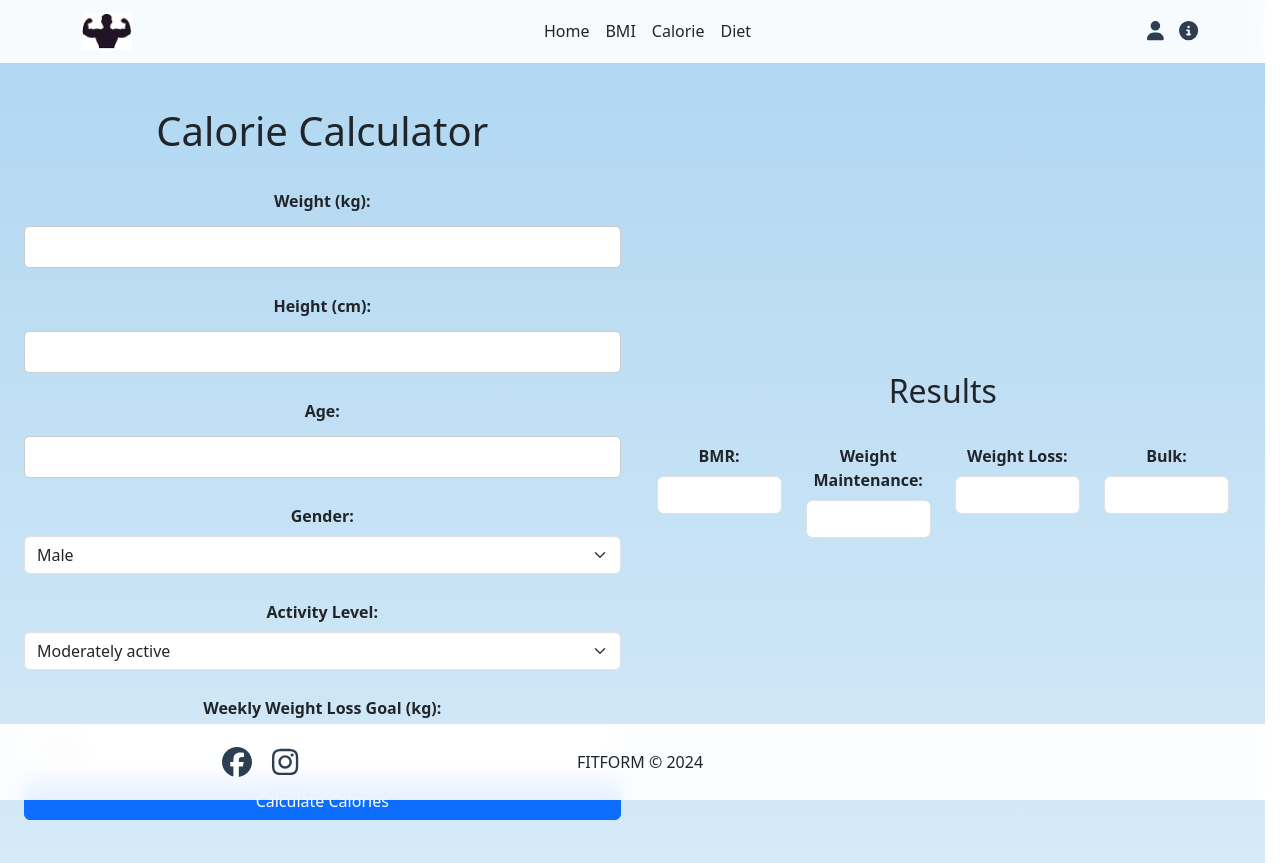
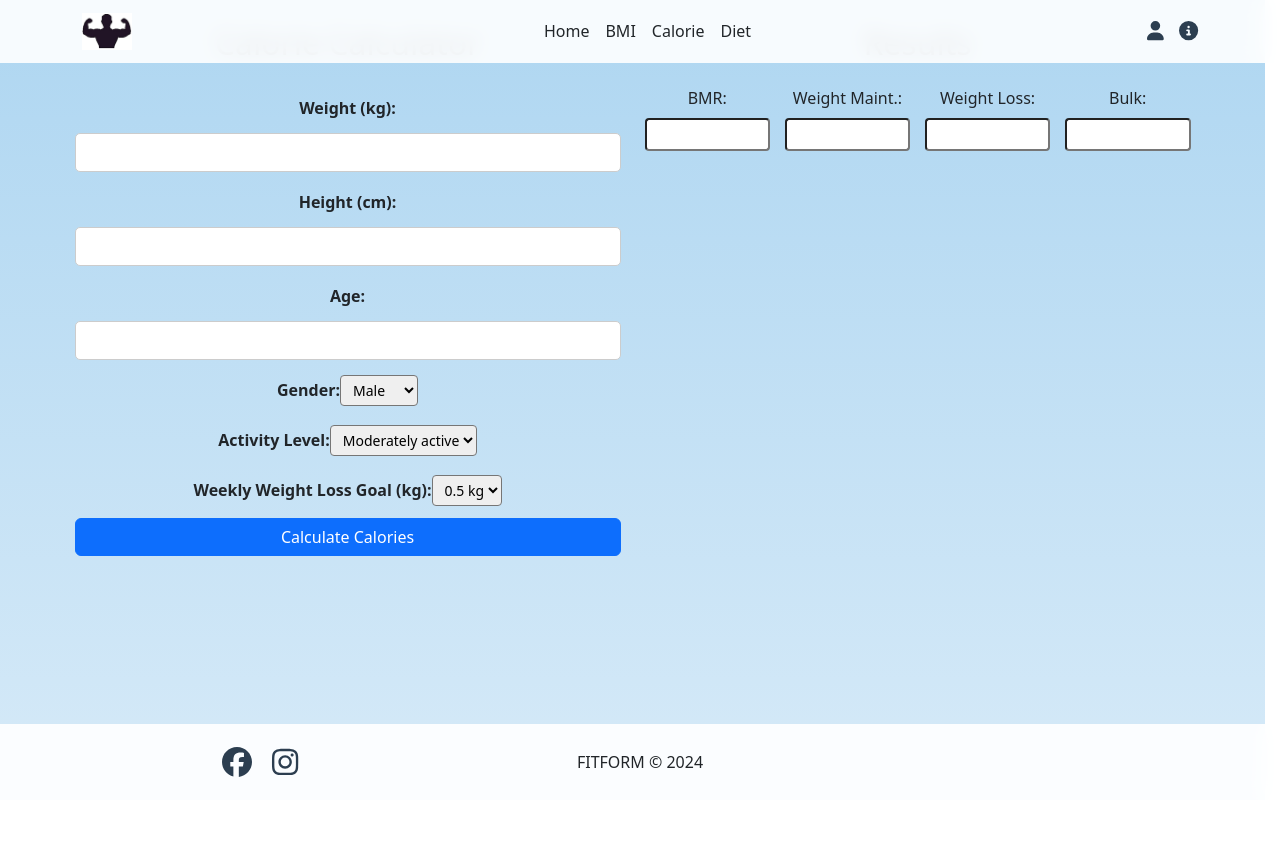
Before and after one commit to valyiroland/FittnesProjekt, a React (Create React App) app: page /Calorie in a window 1280 px wide. After the commit the page ends 800 px from the top, so only its background shows below. Built offline with nearby package versions, Linux system fonts and the light colour scheme.

Commit message:
Calorie oldal kinézet javítása

```diff
--- /dev/null
+++ b/src/Calorie.css
@@ -0,0 +1,65 @@
+.calculator-bg {
+    background-color: #bde0fe;
+    min-height: calc(100vh - 136px);
+    padding: 1rem 0;
+  }
+
+  .form-control,
+  .form-select {
+    height: 45px;
+    border: none;
+    background-color: #fff;
+    border-radius: 4px;
+  }
+
+  .form-control-sm,
+  .form-select-sm,
+  .btn {
+    height: 35px;
+  }
+
+  .form-control-sm {
+    height: 35px;
+    border: none;
+    background-color: #fff;
+    border-radius: 4px;
+    padding: 0.25rem 0.5rem;
+  }
+
+  .form-label {
+    color: #374151;
+    margin-bottom: 0.25rem;
+    font-size: 0.875rem;
+  }
+
+  .btn-primary {
+    height: 45px;
+    background-color: #0d6efd;
+    border: none;
+  }
+
+  .btn-primary:hover {
+    background-color: #0b5ed7;
+  }
+
+  .container {
+    max-width: 1200px;
+  }
+
+
+  @media (max-width: 768px) {
+    .calculator-bg {
+      min-height: calc(100vh - 120px);
+    }
+
+    .container {
+      padding-top: 1rem;
+      padding-bottom: 1rem;
+    }
+  }
+
+  .text-nowrap {
+    white-space: nowrap;
+    overflow: hidden;
+    text-overflow: ellipsis;
+  }
--- a/src/Calorie.js
+++ b/src/Calorie.js
@@ -1,68 +1,94 @@
-import React, { useState } from 'react';
+import { useState } from "react"
 
 export default function Calorie() {
-  const [weight, setWeight] = useState('');
-  const [height, setHeight] = useState('');
-  const [age, setAge] = useState('');
-  const [gender, setGender] = useState('male');
-  const [activityLevel, setActivityLevel] = useState(1.55);
-  const [weightLossGoal, setWeightLossGoal] = useState(0.5);
+  const [weight, setWeight] = useState("")
+  const [height, setHeight] = useState("")
+  const [age, setAge] = useState("")
+  const [gender, setGender] = useState("male")
+  const [activityLevel, setActivityLevel] = useState(1.55)
+  const [weightLossGoal, setWeightLossGoal] = useState(0.5)
   const [calories, setCalories] = useState({
-    maintenance: '',
-    weightLoss: '',
-    bulk: '',
-    bmr: ''
-  });
+    maintenance: "",
+    weightLoss: "",
+    bulk: "",
+    bmr: "",
+  })
 
   const calculateBMR = () => {
-    if (gender === 'male') {
-      return 88.36 + (13.4 * weight) + (4.8 * height) - (5.7 * age);
+    if (gender === "male") {
+      return 88.36 + 13.4 * Number(weight) + 4.8 * Number(height) - 5.7 * Number(age)
     } else {
-      return 447.6 + (9.2 * weight) + (3.1 * height) - (4.3 * age);
+      return 447.6 + 9.2 * Number(weight) + 3.1 * Number(height) - 4.3 * Number(age)
     }
-  };
+  }
 
   const calculateCalories = () => {
-    const bmr = calculateBMR();
-    const maintenanceCalories = bmr * activityLevel;
-    const deficit = weightLossGoal * 1000;
+    const bmr = calculateBMR()
+    const maintenanceCalories = bmr * activityLevel
+    const deficit = weightLossGoal * 1000
 
     setCalories({
       maintenance: Math.round(maintenanceCalories),
       weightLoss: Math.round(maintenanceCalories - deficit),
       bulk: Math.round(maintenanceCalories + 500),
-      bmr: Math.round(bmr)
-    });
-  };
+      bmr: Math.round(bmr),
+    })
+  }
 
   return (
-    <div className= "mainStyle container-fluid d-flex justify-content-center align-items-center vh-100">
-      <div className="row w-100 d-flex justify-content-center align-items-center">
-        <div className="col-lg-6">
-          <h1 className="text-center mb-4">Calorie Calculator</h1>
-          <form>
-            <div className="mb-3">
+    <div className="calculator-bg">
+      <div className="container py-4">
+        <div className="row justify-content-center">
+          <div className="col-12">
+            <div className="row">
+              {/* Left Column - Calculator */}
+              <div className="col-md-6">
+                <h1 className="h2 mb-4">Calorie Calculator</h1>
+                <div className="mb-2">
                   <label className="form-label">Weight (kg):</label>
-              <input type="number" className="form-control" value={weight} onChange={(e) => setWeight(e.target.value)} />
+                  <input
+                    type="number"
+                    className="form-control-sm"
+                    value={weight}
+                    onChange={(e) => setWeight(e.target.value)}
+                  />
                 </div>
-            <div className="mb-3">
+
+                <div className="mb-2">
                   <label className="form-label">Height (cm):</label>
-              <input type="number" className="form-control" value={height} onChange={(e) => setHeight(e.target.value)} />
+                  <input
+                    type="number"
+                    className="form-control-sm"
+                    value={height}
+                    onChange={(e) => setHeight(e.target.value)}
+                  />
                 </div>
-            <div className="mb-3">
+
+                <div className="mb-2">
                   <label className="form-label">Age:</label>
-              <input type="number" className="form-control" value={age} onChange={(e) => setAge(e.target.value)} />
+                  <input
+                    type="number"
+                    className="form-control-sm"
+                    value={age}
+                    onChange={(e) => setAge(e.target.value)}
+                  />
                 </div>
-            <div className="mb-3">
+
+                <div className="mb-2">
                   <label className="form-label">Gender:</label>
-              <select className="form-select" value={gender} onChange={(e) => setGender(e.target.value)}>
+                  <select className="form-select-sm" value={gender} onChange={(e) => setGender(e.target.value)}>
                     <option value="male">Male</option>
                     <option value="female">Female</option>
                   </select>
                 </div>
-            <div className="mb-3">
+
+                <div className="mb-2">
                   <label className="form-label">Activity Level:</label>
-              <select className="form-select" value={activityLevel} onChange={(e) => setActivityLevel(parseFloat(e.target.value))}>
+                  <select
+                    className="form-select-sm"
+                    value={activityLevel}
+                    onChange={(e) => setActivityLevel(Number.parseFloat(e.target.value))}
+                  >
                     <option value={1.2}>Sedentary</option>
                     <option value={1.375}>Lightly active</option>
                     <option value={1.55}>Moderately active</option>
@@ -70,41 +96,57 @@ export default function Calorie() {
                     <option value={1.9}>Super active</option>
                   </select>
                 </div>
-            <div className="mb-3">
+
+                <div className="mb-2">
                   <label className="form-label">Weekly Weight Loss Goal (kg):</label>
-              <select className="form-select" value={weightLossGoal} onChange={(e) => setWeightLossGoal(parseFloat(e.target.value))}>
+                  <select
+                    className="form-select-sm"
+                    value={weightLossGoal}
+                    onChange={(e) => setWeightLossGoal(Number.parseFloat(e.target.value))}
+                  >
                     <option value={0.5}>0.5 kg</option>
                     <option value={1}>1 kg</option>
                     <option value={1.5}>1.5 kg</option>
                   </select>
                 </div>
-            <button type="button" className="btn btn-primary w-100" onClick={calculateCalories}>Calculate Calories</button>
-          </form>
+
+                <div className="mb-2">
+                  <button type="button" className="btn btn-primary w-100" onClick={calculateCalories}>
+                    Calculate Calories
+                  </button>
+                </div>
               </div>
 
-        {/* Results aligned properly */}
-        <div className="col-lg-6 d-flex flex-column justify-content-center align-items-center">
-          <h2 className="text-center mb-4">Results</h2>
-          <div className="row w-100">
-            <div className="col-md-3 mb-3">
-              <label className="form-label">BMR:</label>
-              <input type="text" className="form-control" value={calories.bmr} readOnly />
+              {/* Right Column - Results */}
+              <div className="col-md-6">
+                <h2 className="h2 mb-4">Results</h2>
+                <div className="row">
+                  <div className="col-12 mb-2">
+                    <div className="d-flex justify-content-between">
+                      <div style={{ width: "23%" }}>
+                        <div className="form-label text-nowrap">BMR:</div>
+                        <input type="text" className="form-control-sm w-100" value={calories.bmr} readOnly />
                       </div>
-            <div className="col-md-3 mb-3">
-              <label className="form-label">Weight Maintenance:</label>
-              <input type="text" className="form-control" value={calories.maintenance} readOnly />
+                      <div style={{ width: "23%" }}>
+                        <div className="form-label text-nowrap">Weight Maint.:</div>
+                        <input type="text" className="form-control-sm w-100" value={calories.maintenance} readOnly />
                       </div>
-            <div className="col-md-3 mb-3">
-              <label className="form-label">Weight Loss:</label>
-              <input type="text" className="form-control" value={calories.weightLoss} readOnly />
+                      <div style={{ width: "23%" }}>
+                        <div className="form-label text-nowrap">Weight Loss:</div>
+                        <input type="text" className="form-control-sm w-100" value={calories.weightLoss} readOnly />
                       </div>
-            <div className="col-md-3 mb-3">
-              <label className="form-label">Bulk:</label>
-              <input type="text" className="form-control" value={calories.bulk} readOnly />
+                      <div style={{ width: "23%" }}>
+                        <div className="form-label text-nowrap">Bulk:</div>
+                        <input type="text" className="form-control-sm w-100" value={calories.bulk} readOnly />
                       </div>
                     </div>
                   </div>
                 </div>
               </div>
-  );
+            </div>
+          </div>
+        </div>
+      </div>
+    </div>
+  )
 }
```
Lines whose indentation alone changed are shown as unchanged.
